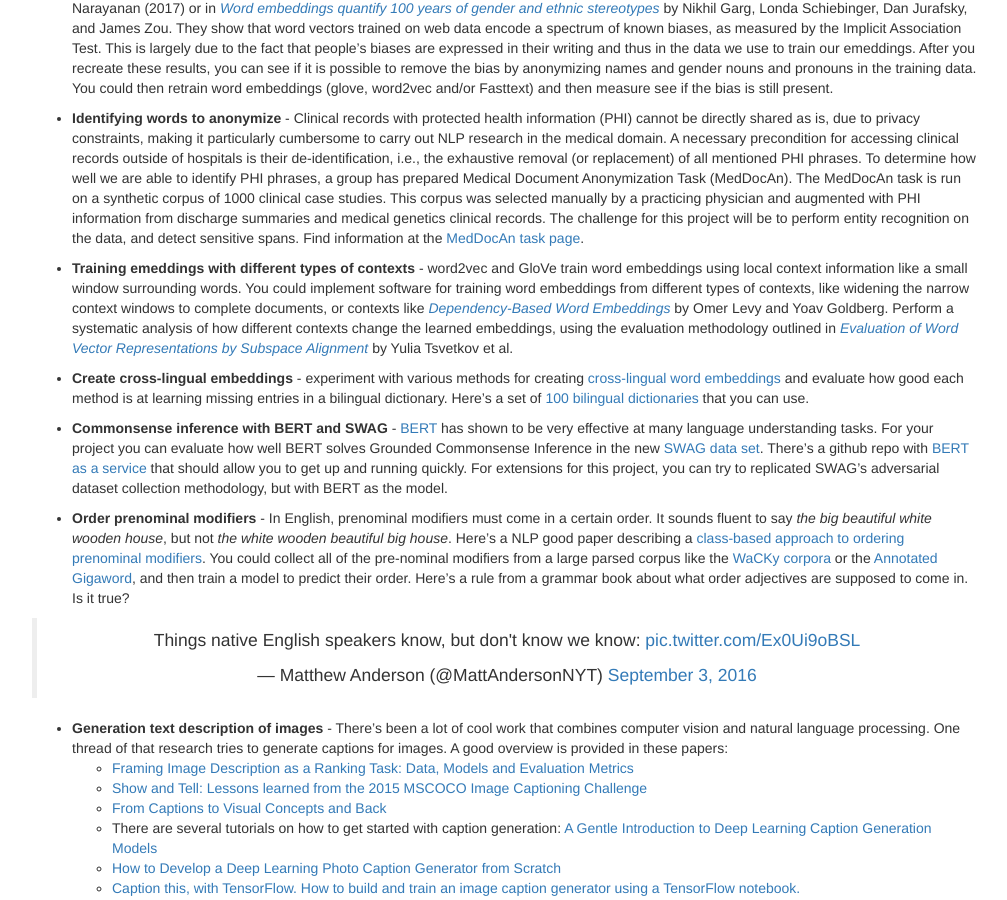
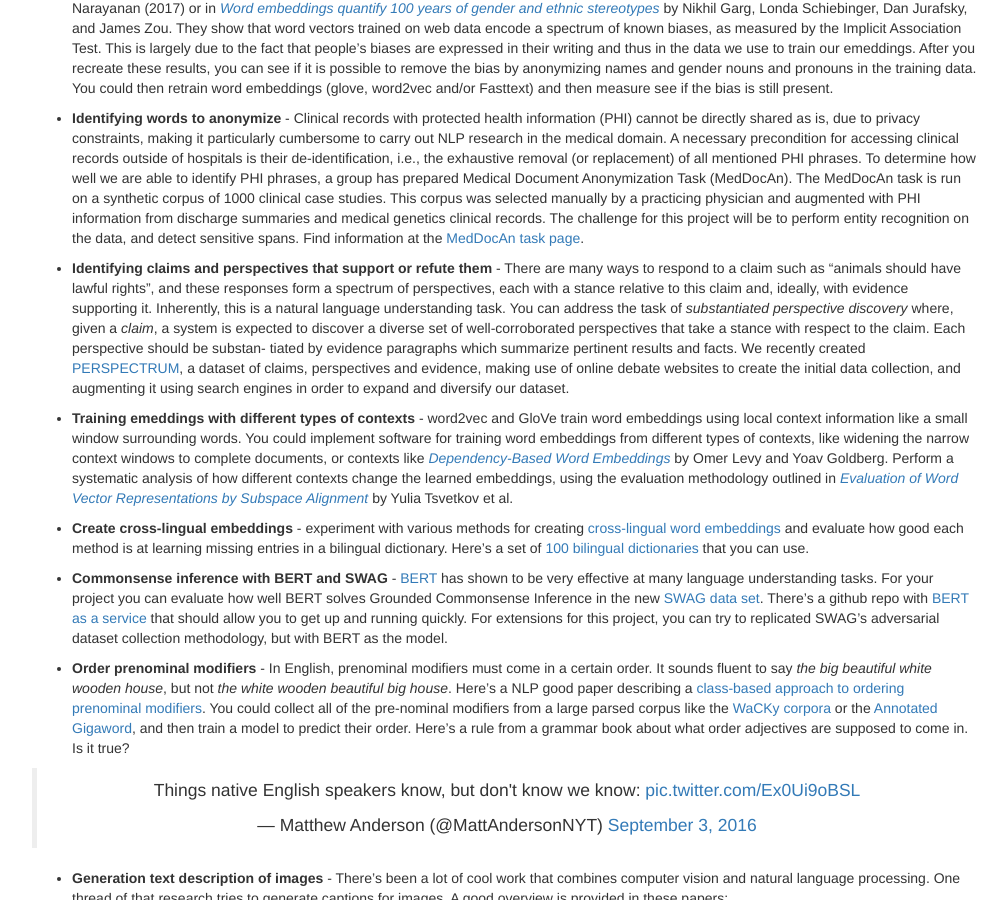
Before and after one commit to computational-linguistics-class/computational-linguistics-class.github.io, a Jekyll site: the page built from term-project.md, in a window 1280 px wide and 900 px high, scrolled down 1363 px. Shown: the whole window, without its empty margins (233-1240 px from the left). Built offline with Jekyll 4.4.1, drawn with Linux system fonts in a browser that asks for light colours; nearby versions of some CDN libraries; a script that is not in the unit is left out; comment, search, counter and statistics services are not loaded.

Commit message:
Update term-project.md

```diff
--- a/term-project.md
+++ b/term-project.md
@@ -107,6 +107,9 @@
 * **Bias in word vectors** - Perhaps suprisingly, there is gender and racial bias in word embeddings.  For your term project, you can replicate the findings in [*Semantics derived automatically from language corpora contain human-like biases*](https://purehost.bath.ac.uk/ws/portalfiles/portal/168480066/CaliskanEtAl_authors_full.pdf) by Aylin Caliskan, Joanna Bryson, Arvind Narayanan (2017) or in [*Word embeddings quantify 100 years of gender and ethnic stereotypes*](https://www.pnas.org/content/115/16/E3635.short) by Nikhil Garg, Londa Schiebinger, Dan Jurafsky, and James Zou.  They show that word vectors trained on web data encode a spectrum of known biases, as measured by the Implicit Association Test.  This is largely due to the fact that people's biases are expressed in their writing and thus in the data we use to train our emeddings.  After you recreate these results, you can see if it is possible to remove the bias by anonymizing names and gender nouns and pronouns in the training data.  You could then retrain word embeddings (glove, word2vec and/or Fasttext) and then measure see if the bias is still present.
 
 * **Identifying words to anonymize** - Clinical records with protected health information (PHI) cannot be directly shared as is, due to privacy constraints, making it particularly cumbersome to carry out NLP research in the medical domain. A necessary precondition for accessing clinical records outside of hospitals is their de-identification, i.e., the exhaustive removal (or replacement) of all mentioned PHI phrases. To determine how well we are able to identify PHI phrases, a group has prepared Medical Document Anonymization Task (MedDocAn).  The MedDocAn task is run on a synthetic corpus of 1000 clinical case studies. This corpus was selected manually by a practicing physician and augmented with PHI information from discharge summaries and medical genetics clinical records.  The challenge for this project will be to perform entity recognition on the data, and detect sensitive spans. Find information at the [MedDocAn task page](http://temu.bsc.es/meddocan).
+
+* **Identifying claims and perspectives that support or refute them** - There are many ways to respond to a claim such as "animals should have lawful rights", and these responses form a spectrum of perspectives, each with a stance relative to this claim and, ideally, with evidence supporting it. Inherently, this is a natural language understanding task.  You can address the task of *substantiated perspective discovery* where, given a *claim*, a system is expected to discover a diverse set of well-corroborated perspectives that take a stance with respect to the claim. Each perspective should be substan- tiated by evidence paragraphs which summarize pertinent results and facts. We recently created [PERSPECTRUM](https://www.cis.upenn.edu/~ccb/publications/discovering-diverse-perspectives.pdf), a dataset of claims, perspectives and evidence, making use of online debate websites to create the initial data collection, and augmenting it using search engines in order to expand and diversify our dataset.
+
 
 * **Training emeddings with different types of contexts** - word2vec and GloVe train word embeddings using local context information like a small window surrounding words.  You could implement software for training word embeddings from different types of contexts, like widening the narrow context windows to complete documents, or contexts like [*Dependency-Based Word Embeddings*](https://www.aclweb.org/anthology/P14-2050) by Omer Levy and Yoav Goldberg.  Perform a systematic analysis of how different contexts change the learned embeddings, using the evaluation methodology outlined in [*Evaluation of Word Vector Representations by Subspace Alignment*](http://www.cs.cmu.edu/~ytsvetko/papers/qvec.pdf) by Yulia Tsvetkov et al.
 
```
